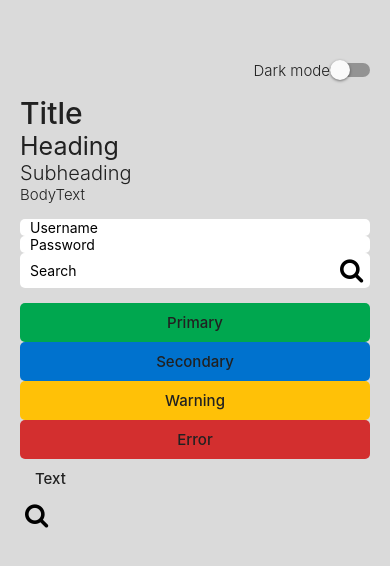
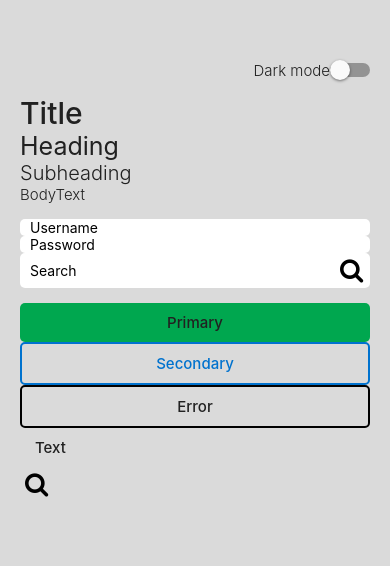
Before and after one commit to wrightsam489/games-for-everyone-mobile-app, a React Native app: screen / in a window 390 px wide. Shown: the top 566 px of the page. Built offline with nearby package versions, Linux system fonts and the light colour scheme.

Commit message:
Updates to Buttons, Text, and Login screen

```diff
--- a/components/Buttons.js
+++ b/components/Buttons.js
@@ -35,32 +35,21 @@ export const SecondaryButton = ({title, style, onPress, disabled = false}) => {
   const { theme } = useTheme();
   return <Button
     title={title}
-    style={[style, { backgroundColor: theme.secondary}]}
+    style={[style, { color: theme.secondary, borderWidth: 2, borderColor: theme.secondary }]}
     onPress={onPress}
     disabled={disabled}
   />
 }
 
-export const WarningButton = ({title, style, onPress, disabled = false}) => {
+export const DestructiveButton = ({title, style, onPress, disabled = false}) => {
   const { theme } = useTheme();
   return <Button
     title={title}
-    style={[style, { backgroundColor: theme.warning}]}
+    style={[style, { color: theme.destructive, borderWidth: 2, borderColor: theme.destructive }]}
     onPress={onPress}
     disabled={disabled}
   />
 }
-
-export const ErrorButton = ({title, style, onPress, disabled = false}) => {
-  const { theme } = useTheme();
-  return <Button
-    title={title}
-    style={[style, { backgroundColor: theme.error}]}
-    onPress={onPress}
-    disabled={disabled}
-  />
-}
-
 
 export const TextButton = ({title, style, onPress, disabled = false}) => {
   return <Button
--- a/components/Texts.js
+++ b/components/Texts.js
@@ -3,57 +3,69 @@ import { Text } from 'react-native';
 
 import { useTheme } from '../contexts/ThemeContext';
 
-export const Title = ({children}) => {
+export const Title = ({style, children}) => {
   const { theme } = useTheme();
 
   return (
-    <Text style={{
+    <Text style={[
+      style,
+      {
         color: theme.text,
         fontSize: 30,
         fontWeight: 500
-    }}>
+      }
+    ]}>
       {children}
     </Text>
   )
 }
 
-export const Heading = ({children}) => {
+export const Heading = ({style, children}) => {
   const { theme } = useTheme();
 
   return (
-    <Text style={{
+    <Text style={[
+      style,
+      {
         color: theme.text,
         fontSize: 25,
         fontWeight: 400
-    }}>
+      }]
+    }>
       {children}
     </Text>
   )
 }
 
-export const Subheading = ({children}) => {
+export const Subheading = ({style, children}) => {
   const { theme } = useTheme();
 
   return (
-    <Text style={{
+    <Text style={[
+      style,
+      {
         color: theme.text,
         fontSize: 20,
         fontWeight: 350
-    }}>
+      }
+    ]}>
       {children}
     </Text>
   )
 }
 
-export const BodyText = ({children}, bold = false) => {
+export const BodyText = ({style, children}, bold = false) => {
   const { theme } = useTheme();
 
   return (
-    <Text style={{
+    <Text style={[
+      style,
+      {
         color: theme.text,
         fontSize: 15,
         fontWeight: {bold} ? 325 : 275
-    }}>
+      }
+    ]}>
       {children}
     </Text>
   )
--- a/screens/Components.js
+++ b/screens/Components.js
@@ -3,7 +3,7 @@ import { Switch, View, Text, useColorScheme } from 'react-native'
 
 import { useTheme } from '../contexts/ThemeContext'
 
-import { PrimaryButton, SecondaryButton, WarningButton, ErrorButton, TextButton, IconButton } from '../components/Buttons'
+import { PrimaryButton, SecondaryButton, DestructiveButton, TextButton, IconButton } from '../components/Buttons'
 import { TextField, SearchBar, SecureTextField } from '../components/TextFields'
 import { Title, Heading, Subheading, BodyText } from '../components/Texts'
 
@@ -31,8 +31,7 @@ export default function Components() {
       <View>
         <PrimaryButton title={'Primary'} />
         <SecondaryButton title={'Secondary'} />
-        <WarningButton title={'Warning'} />
-        <ErrorButton title={'Error'} />
+        <DestructiveButton title={'Error'} />
         <TextButton title={'Text'} />
         <IconButton iconColor={mode === "dark" ? 'white' : 'black'}/>
       </View>
--- a/screens/Login.js
+++ b/screens/Login.js
@@ -1,14 +1,26 @@
 import React, { useState } from 'react';
 import { StyleSheet, View, Text } from 'react-native'
 
-import { useTheme } from '../contexts/ThemeContext'
-import { TextField, SecureTextField, SearchBar } from '../components/TextFields';
+import { PrimaryButton, TextButton } from '../components/Buttons';
+import { TextField, SecureTextField } from '../components/TextFields';
+
+import { Title } from '../components/Texts';
+
 export default function Login() {
-  const theme = useTheme();
 
   return (
     <View style={styles.container}>
+      <View style={styles.vSection}>
+        <Title style={styles.title}>Gaming for Everyone</Title>
+        <TextField placeholder={'Username'}/>
+        <SecureTextField placeholder={'Password'}/>
+        <PrimaryButton title={"Login"} />
 
+        <View style={styles.hSection}>
+          <TextButton title={"Create account"} />
+          <TextButton title={"Enter as guest"} />
+        </View>
+      </View>
     </View>
   )
 }
@@ -16,5 +28,17 @@ export default function Login() {
 const styles = StyleSheet.create({
   container: {
     flex: 1,
+    rowGap: 30,
+    justifyContent: 'center'
+  },
+  vSection: {
+    rowGap: 15
+  },
+  hSection: {
+    flexDirection: 'row',
+    justifyContent: 'space-evenly'
+  },
+  title: {
+    textAlign: 'center'
   }
 })
--- a/screens/Main.js
+++ b/screens/Main.js
@@ -1,6 +1,8 @@
 import { StyleSheet, View } from 'react-native'
+import { useTheme } from '../contexts/ThemeContext'
+
 import Components from './Components'
-import { useTheme } from '../contexts/ThemeContext'
+import Login from './Login'
 
 export default function Main() {
   const { theme, mode, setMode } = useTheme();
```
Lines whose indentation alone changed are shown as unchanged.
